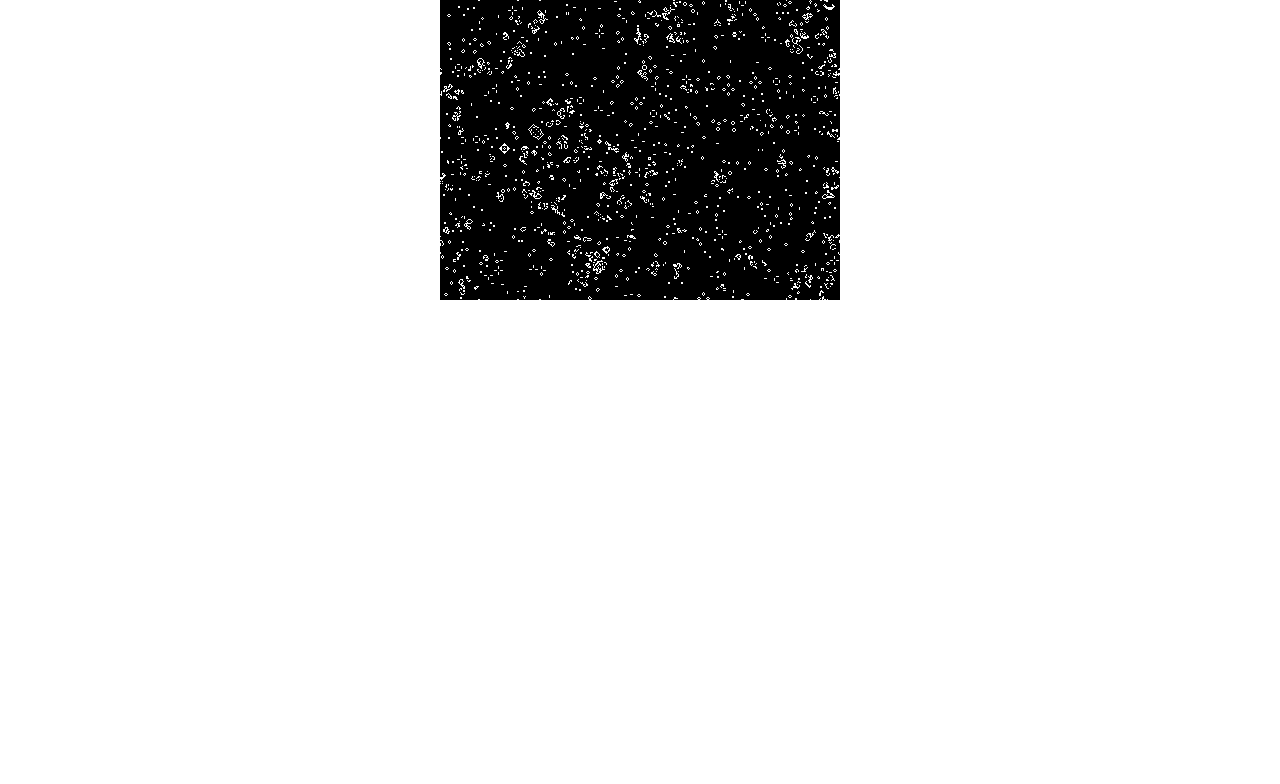
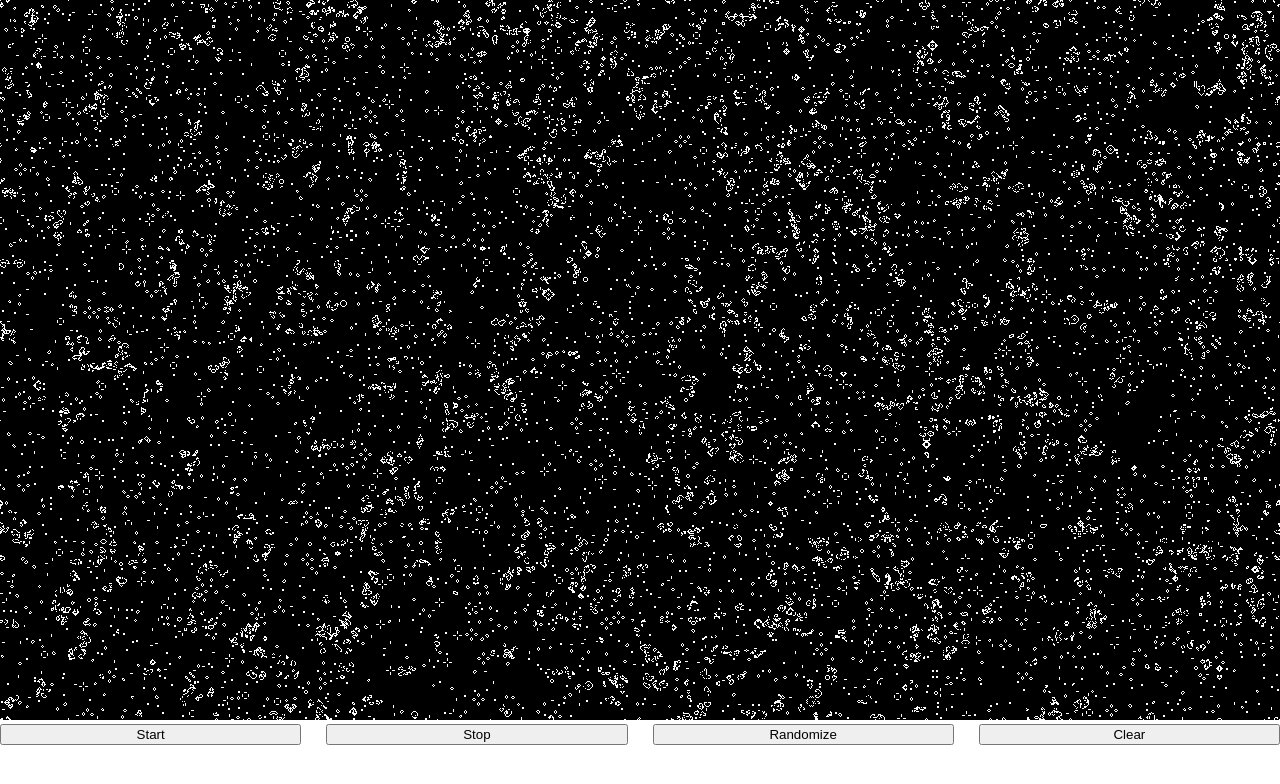
Before and after one commit to bloominstituteoftechnology/CS-Build-Week-1, a React (Create React App) app in the folder projects/life/: page / in a window 1280 px wide. Shown: the top 784 px of the page. Built offline with nearby package versions, Linux system fonts and the light colour scheme.

Commit message:
added pause, play, randomize, and clear buttons

```diff
--- a/projects/life/src/App.js
+++ b/projects/life/src/App.js
@@ -12,7 +12,7 @@ class LifeCanvas extends Component {
    */
   constructor(props) {
     super(props);
-
+    this.isPaused = false;
     this.life = new Life(props.width, props.height);
     this.life.randomize();
   }
@@ -28,6 +28,8 @@ class LifeCanvas extends Component {
    * Handle an animation frame
    */
   animFrame() {
+    if (this.isPaused) return;
+
     const { width, height } = this.props;
     const cells = this.life.getCells();
     const canvas = this.refs.canvas;
@@ -53,11 +55,32 @@ class LifeCanvas extends Component {
     requestAnimationFrame(() => this.animFrame());
   }
 
+  pause() {
+    this.isPaused = true;
+  }
+
+  play() {
+    this.isPaused = false;
+    this.animFrame();
+  }
+
   /**
    * Render
    */
   render() {
-    return <canvas ref="canvas" width={this.props.width} height={this.props.height} />
+    return (
+      <div>
+        <div>
+          <canvas ref="canvas" width={this.props.width} height={this.props.height} />
+        </div>
+        <div style={{display: 'grid', gridColumnGap: '25px', gridTemplateColumns: '1fr 1fr 1fr 1fr'}}>
+          <button onClick={() => this.play()}>Start</button>
+          <button onClick={() => this.pause()}>Stop</button>
+          <button onClick={() => this.life.randomize()}>Randomize</button>
+          <button onClick={() => this.life.clear()}>Clear</button>
+        </div>
+      </div>
+    )
   }
 }
 
@@ -72,7 +95,7 @@ class LifeApp extends Component {
   render() {
     return (
       <div>
-        <LifeCanvas width={400} height={300} />
+        <LifeCanvas width={1280} height={720} />
       </div>
     )
   }
```
